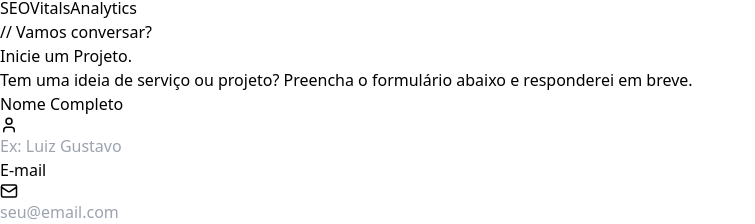
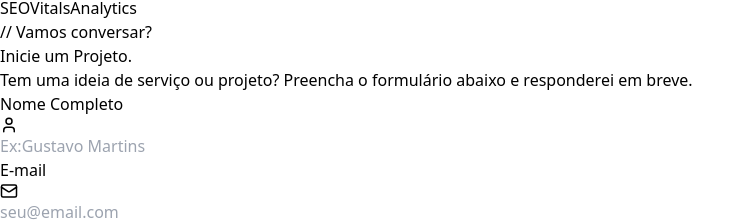
Before and after one commit to gusttamartins01/portf-lio-pro-dev, a React (Vite) app: page / in a window 1280 px wide. Shown: the part 8798-9022 px from the top of the page, without its empty margins (0-755 px from the left). Built offline with nearby package versions, Linux system fonts and the light colour scheme.

Commit message:
feat(contact): refine social links and contact form messaging

```diff
--- a/src/components/sections/Contact.jsx
+++ b/src/components/sections/Contact.jsx
@@ -44,7 +44,7 @@
                     <input
                       type="text"
                       required
-                      placeholder="Ex: Luiz Gustavo"
+                      placeholder="Ex:Gustavo Martins"
                       className="w-full bg-white/5 border border-white/10 rounded-2xl py-4 pl-12 pr-4 text-sm focus:outline-none focus:border-purple-500/50 focus:bg-white/10 transition-all placeholder:text-gray-600"
                     />
                   </div>
```
